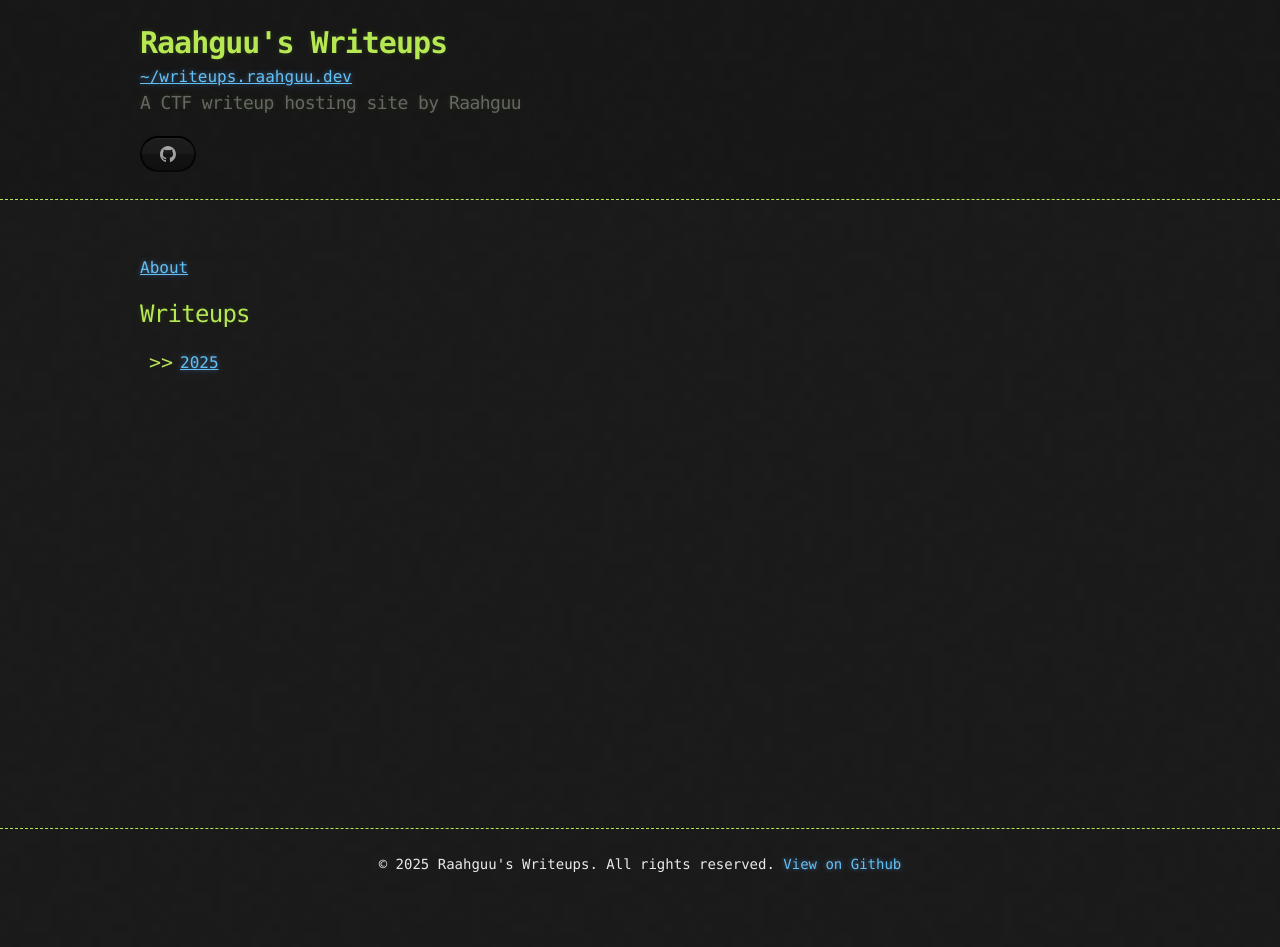
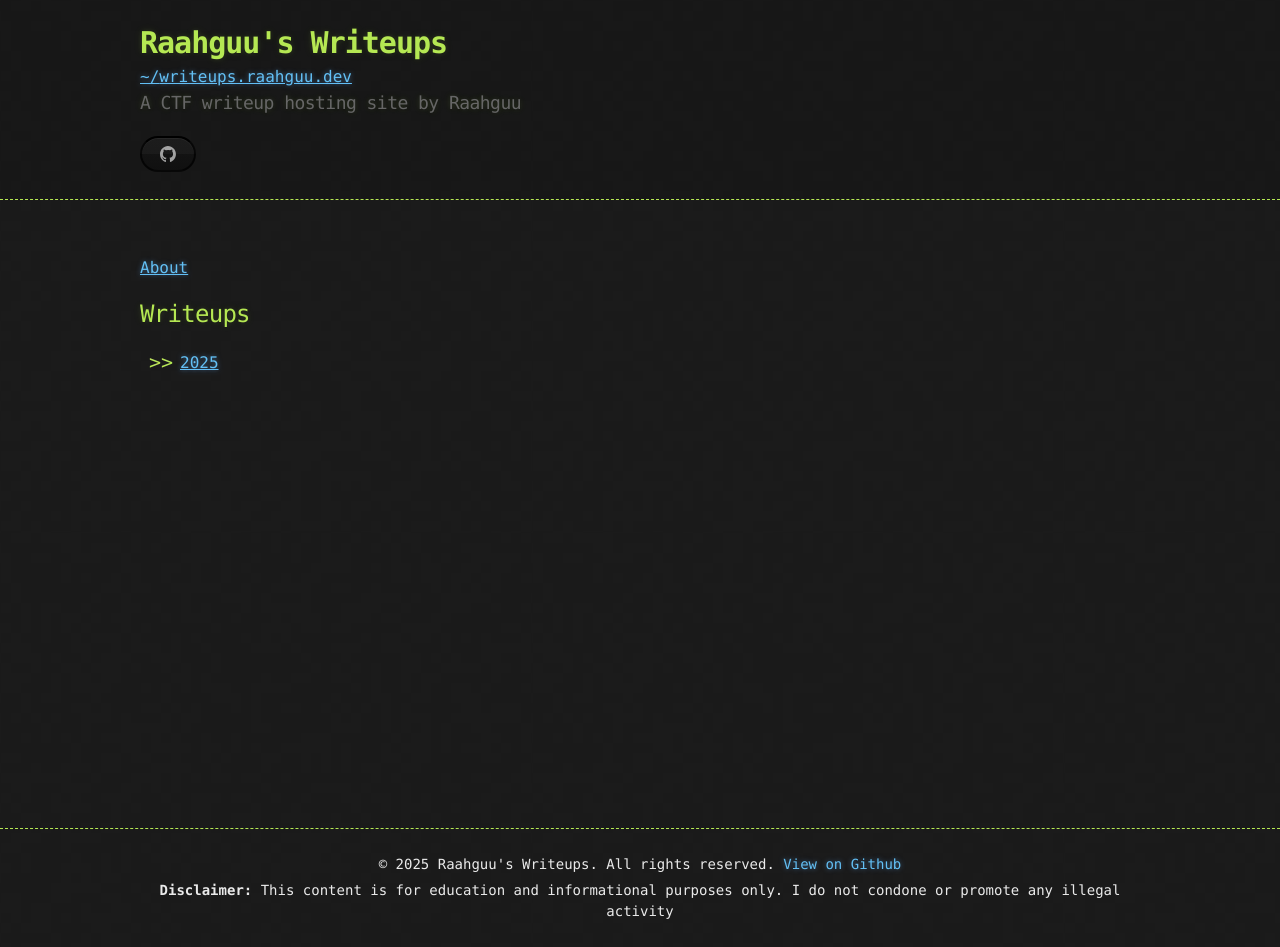
Before and after one commit to Raahguu/writeups.raahguu.dev, a Jekyll site: the page built from index.md, in a window 1280 px wide. Built offline with Jekyll 4.4.1, drawn with Linux system fonts in a browser that asks for light colours; before the commit the page ends 900 px from its top, so only the background shows below that.

Commit message:
Added footer disclaimer

```diff
--- a/_layouts/default.html
+++ b/_layouts/default.html
@@ -43,6 +43,7 @@
 		<footer>
 			<div class="container">
 				<p>&copy; {{ site.time | date: '%Y' }} {{ site.title }}. All rights reserved. <a href="{{ site.github.repository_url }}" title="This website's Github Repository" rel="nofollow">View on Github</a></p>
+				<p><b>Disclaimer:</b> This content is for education and informational purposes only. I do not condone or promote any illegal activity</p>
 			</div>
 		</footer>
 	</body>
```
